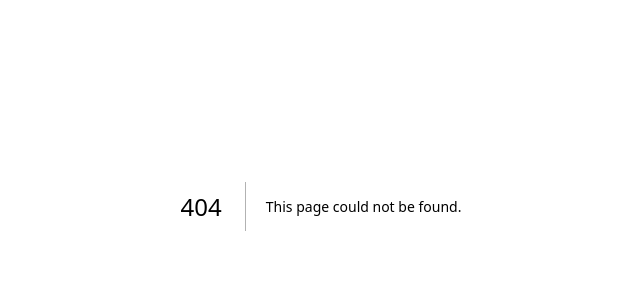
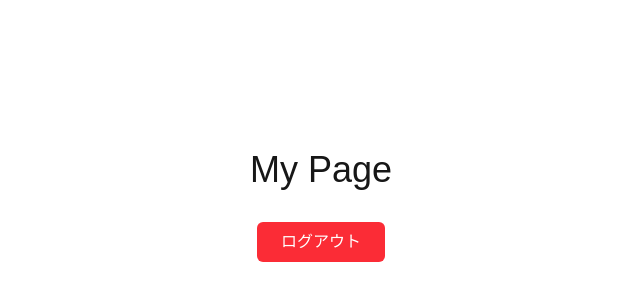
Before and after one commit to wata-tsugarian/sandbox_nextjs_supabase_auth, a Next.js app: page /mypage in a window 1280 px wide. Before the commit this address had no page. Shown: the part 194-494 px from the top of the page, without its empty margins (319-959 px from the left). Built offline with nearby package versions, Linux system fonts and the light colour scheme.

Commit message:
マイページ

```diff
--- /dev/null
+++ b/src/app/mypage/page.tsx
@@ -0,0 +1,14 @@
+import { signOut } from "@/app/auth/actions";
+
+export default function MyPage() {
+  return (
+    <div className="flex flex-col items-center justify-center min-h-screen gap-8">
+      <h1 className="text-4xl">My Page</h1>
+      <form action={signOut}>
+        <button className="rounded-md bg-red-500 px-6 py-2 text-white hover:bg-red-600">
+          ログアウト
+        </button>
+      </form>
+    </div>
+  )
+}
```
